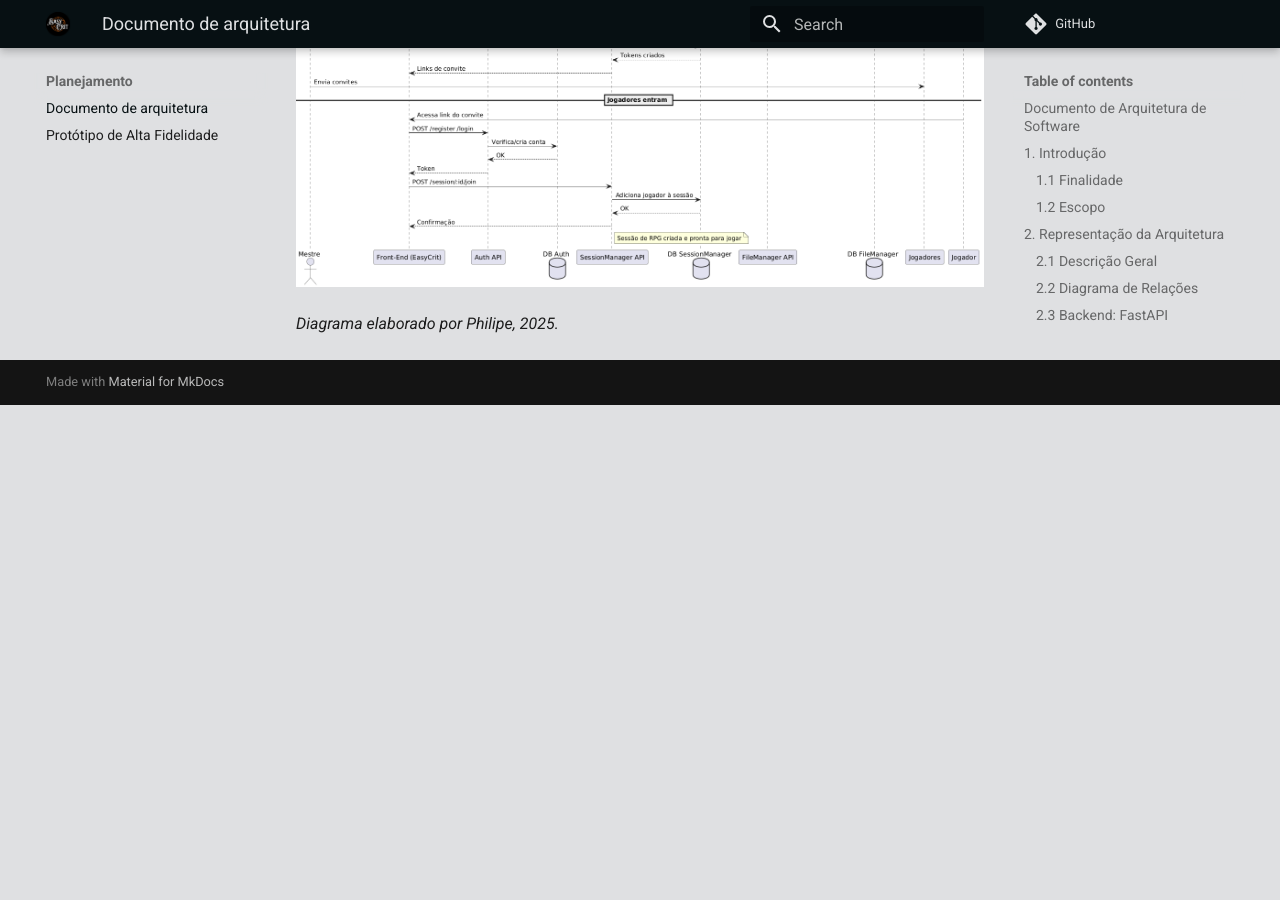
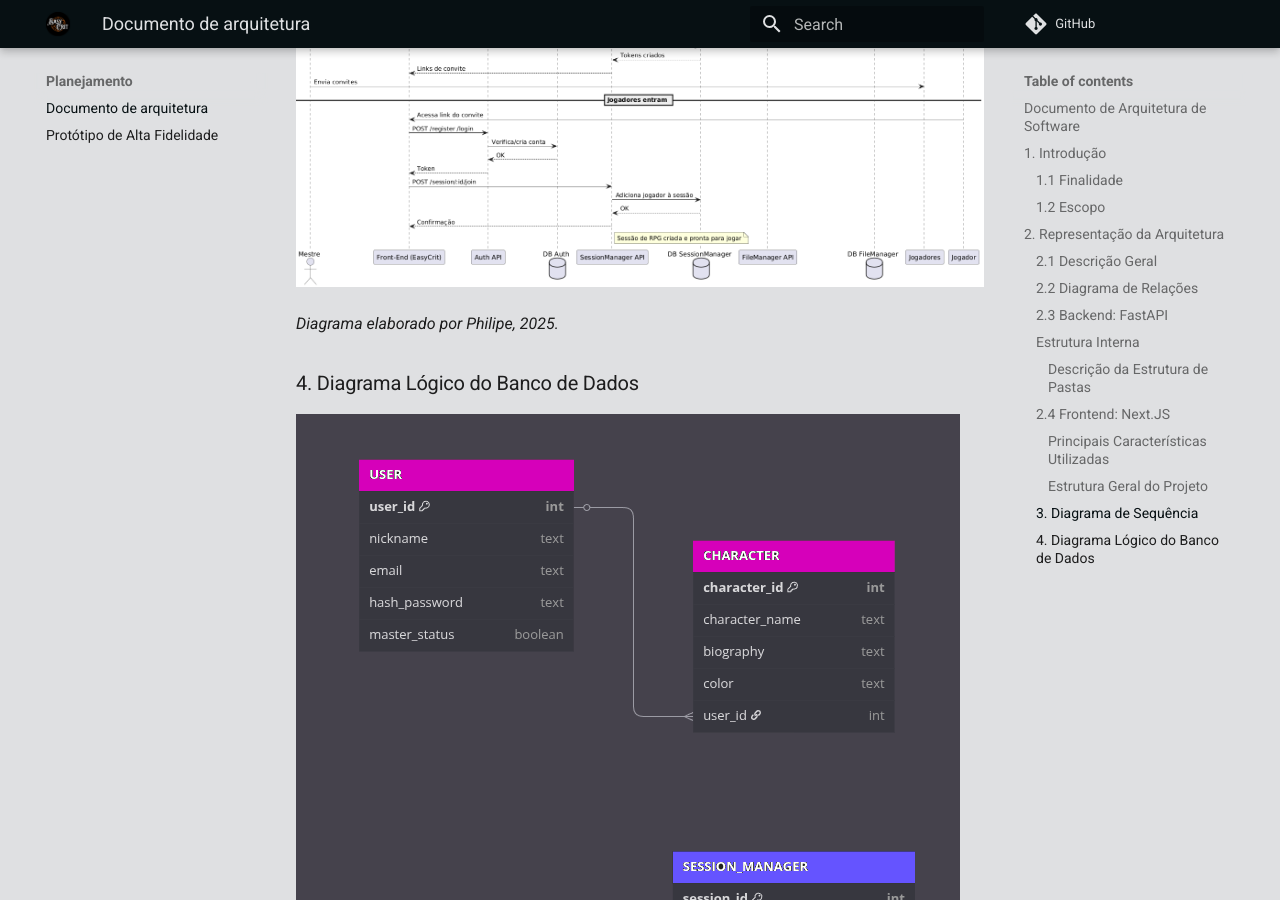
Before and after one commit to fga-eps-mds/2025.1-EasyCrit-docs, an MkDocs documentation site: the page built from docs/artefatos/doc_arquitetura.md, in a window 1280 px wide and 900 px high, scrolled down 5383 px. Built offline with MkDocs 1.6.1 and Material for MkDocs 9.7.7, drawn with Linux system fonts in a browser that asks for light colours; comment, search, counter and statistics services are not loaded; before the commit the page ends 5788 px from its top, so only the background shows below that.

Commit message:
docs: adiciona diagrama logico dos bancos

```diff
--- a/docs/artefatos/doc_arquitetura.md
+++ b/docs/artefatos/doc_arquitetura.md
@@ -120,3 +120,8 @@
 [![Diagrama Sequencia](../assets/dia_seq.png)](../assets/dia_seq.png)
 
 *Diagrama elaborado por Philipe, 2025.*
+
+
+### 4. Diagrama Lógico do Banco de Dados
+
+[![Diagrama ER](../assets/diagrama_bancos.png)](../assets/diagrama_bancos.png)
```
Also changed, not shown: docs/assets/diagrama_bancos.png (added).
